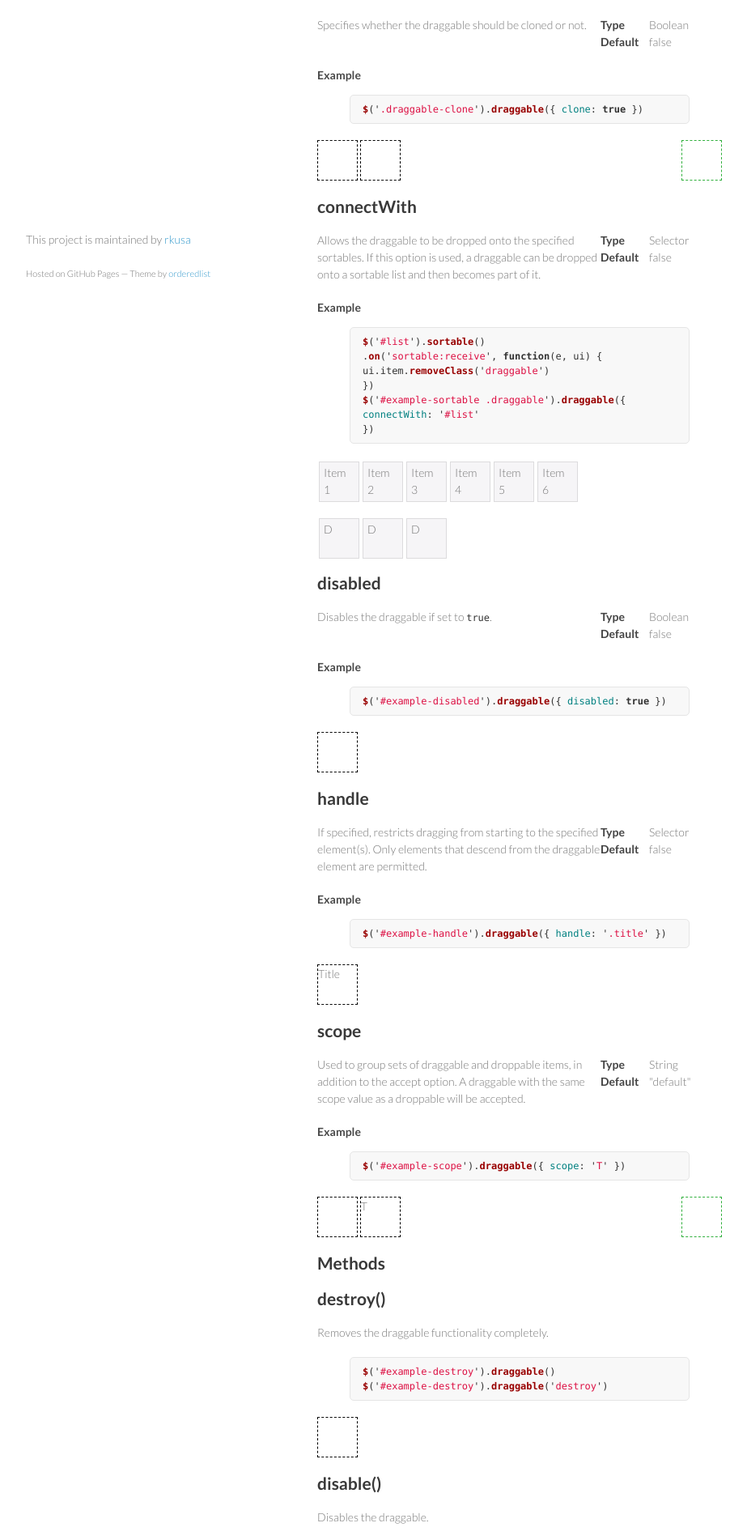
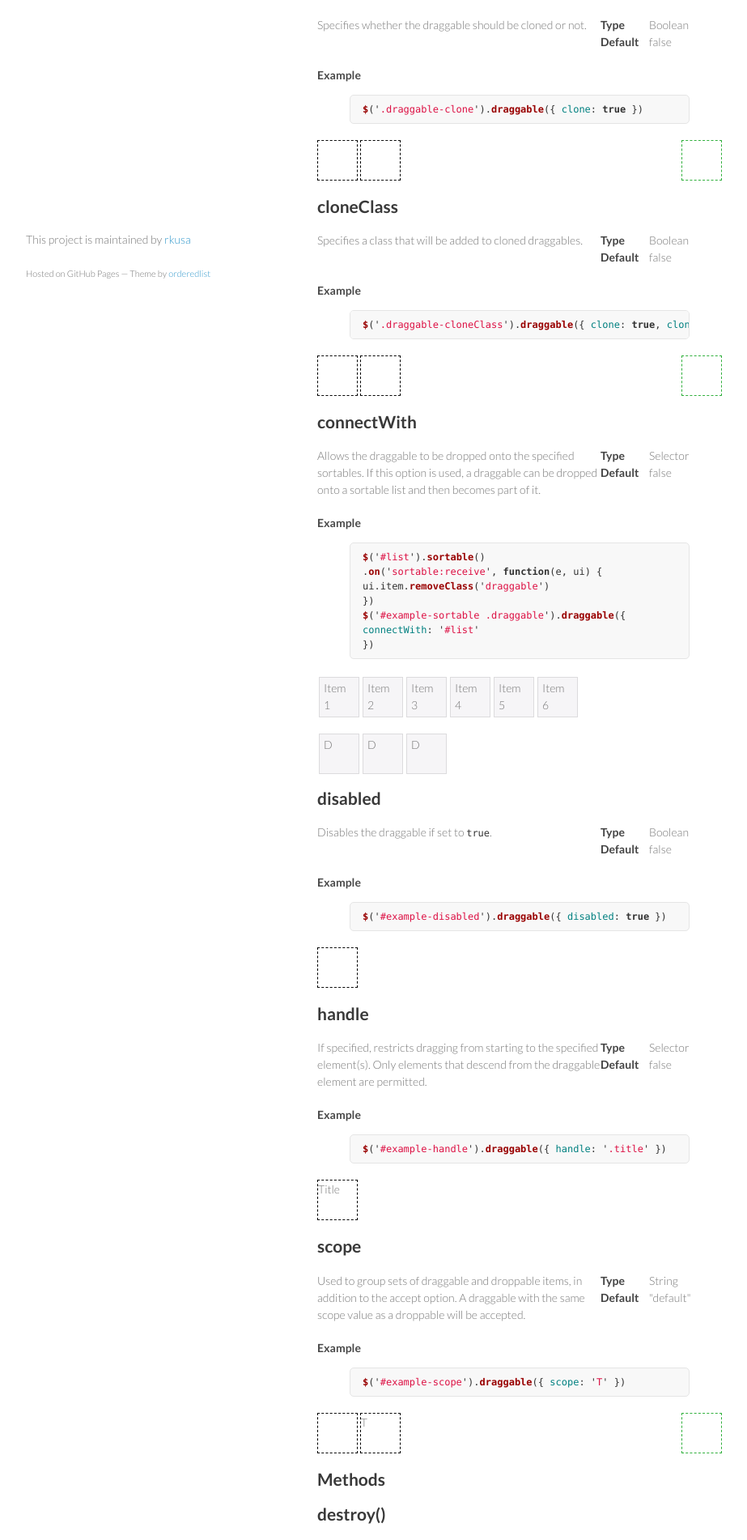
Before and after one commit to rkusa/touch-dnd, a Jekyll site: the page built from draggable.html, in a window 1280 px wide. Shown: the part 483-2385 px from the top of the page at 81% size, without its empty margins (178-1101 px from the left). Built offline with Jekyll 4.4.1, drawn with Linux system fonts in a browser that asks for light colours; Markdown is read by kramdown in place of the engine named in the settings; some of the changed lines change nothing that is shown.

Commit message:
add cloneClass docs

```diff
--- a/draggable.html
+++ b/draggable.html
@@ -42,6 +42,26 @@ layout: layout
   $(function() {
     $('.draggable-clone').draggable({ clone: true })
     $('#droppable-clone').droppable()
+  })
+</script>
+
+<h2>cloneClass</h2>
+<dl>
+  <dt>Type</dt>
+  <dd>Boolean</dd>
+  <dt>Default</dt>
+  <dd>false</dd>
+</dl>
+<p>Specifies a class that will be added to cloned draggables.</p>
+<h4>Example</h4>
+{% highlight js %}$('.draggable-cloneClass').draggable({ clone: true, cloneClass: 'clone' }){% endhighlight %}
+<div class="draggable draggable-cloneClass"></div>
+<div class="draggable draggable-cloneClass"></div>
+<div class="droppable" id="droppable-cloneClass" style="float:right"></div>
+<script type="text/javascript">
+  $(function() {
+    $('.draggable-cloneClass').draggable({ clone: true, cloneClass: 'clone' })
+    $('#droppable-cloneClass').droppable()
   })
 </script>
 
--- a/javascripts/touch-dnd.js
+++ b/javascripts/touch-dnd.js
@@ -12,10 +12,12 @@
   }
 
   function getTouchPageX(e) {
+    e = e.originalEvent || e
     return window.event && window.event.changedTouches && event.changedTouches[0].pageX || e.pageX
   }
 
   function getTouchPageY(e) {
+    e = e.originalEvent || e
     return window.event && window.event.changedTouches && event.changedTouches[0].pageY || e.pageY
   }
 
@@ -43,6 +45,8 @@
     'which'
   ]
   function trigger(el, name, originalEvent, arg) {
+    if (!el[0]) return
+
     originalEvent = originalEvent.originalEvent || originalEvent
     var props = {}
     eventProperties.forEach(function(prop) {
@@ -50,8 +54,10 @@
     })
     props.currentTarget = props.target = el[0]
 
-    var e = $.Event(name, props)
-    el.trigger(e, arg)
+    var win = (el[0].ownerDocument.defaultView || el[0].ownerDocument.parentWindow)
+
+    var e = win.$.Event(name, props)
+    win.$(el[0]).trigger(e, arg)
     return e
   }
 
@@ -63,6 +69,7 @@
     this.lastEntered = this.currentTarget = null
     this.lastX = this.lastY = this.lastDirection = null
     this.originalCss = {}
+    this.windows = [window]
 
     var placeholder
     Object.defineProperty(this, 'placeholder', {
@@ -90,7 +97,6 @@
     this.el = el
     this.handle = handle
     var el = this.handle || this.el
-    el.css('-ms-touch-action', 'none').css('touch-action', 'none')
     this.origin.x = getTouchPageX(e)
     this.origin.y = getTouchPageY(e)
     this.origin.transform  = vendorify('transform', this.el[0])
@@ -104,8 +110,10 @@
     // setting the css property `pointer-events` to `none` will let
     // the pointer events fire on the elements underneath the helper
     el[0].style.pointerEvents = 'none'
-    $(document).on(MOVE_EVENT, $.proxy(this.move, this))
-    $(document).on(END_EVENT, $.proxy(this.stop, this))
+    this.windows.forEach(function(win) {
+      $(win).on(MOVE_EVENT, $.proxy(this.move, this))
+      $(win).on(END_EVENT, $.proxy(this.stop, this))
+    }, this)
     transition(el[0], '')
     trigger(this.eventHandler, 'dragging:start', e)
     return this.el
@@ -138,37 +146,43 @@
 
     var el = this.el
     if (this.handle) {
-      if (revert) {
-        el = this.handle
-        setTimeout(this.handle.remove.bind(this.handle), 250)
-      } else {
       this.handle.remove()
-      }
     }
 
     setTimeout((function(el, origin) {
       transition(el[0], 'all 0.25s ease-in-out 0s')
       vendorify('transform', el[0], origin.transform || '')
       setTimeout(transition.bind(null, el[0], origin.transition || ''), 250)
-      el.css('pointer-events', '').css('-ms-touch-action', '').css('touch-action', '')
+      el[0].style.pointerEvents = ''
     }).bind(null, el, this.origin))
 
-    $(document).off(MOVE_EVENT, this.move)
-    $(document).off(END_EVENT, this.stop)
+    this.windows.forEach(function(win) {
+      $(win).off(MOVE_EVENT, this.move)
+      $(win).off(END_EVENT, this.stop)
+    }, this)
     this.parent = this.el = this.handle = null
   }
 
   Dragging.prototype.move = function(e) {
     if (!this.el) return
 
+    var doc = this.el[0].ownerDocument
+    var win = doc.defaultView || doc.parentWindow
+
     if (e.type !== 'scroll') {
       var pageX = getTouchPageX(e)
-        , pageY = getTouchPageY(e)
+      var pageY = getTouchPageY(e)
+
+      if (e.view !== win && e.view.frameElement) {
+        pageX += e.view.frameElement.offsetLeft
+        pageY += e.view.frameElement.offsetTop
+      }
 
       var clientX = e.clientX || window.event && window.event.touches && window.event.touches[0].clientX || 0
         , clientY = e.clientY || window.event && window.event.touches && window.event.touches[0].clientY || 0
 
-      var over = document.elementFromPoint(clientX, clientY)
+      var doc = this.el[0].ownerDocument
+      var over = e.view.document.elementFromPoint(clientX, clientY)
 
       var deltaX = this.lastX - pageX
         , deltaY = this.lastY - pageY
@@ -203,6 +217,8 @@
         , pageY = this.lastY + ((window.scrollY || window.pageYOffset) - this.origin.scrollY)
     }
 
+    // border scrolling only for root window
+    if (e.view !== win && e.view && e.view.frameElement) {
       var bottom = (pageY - (window.scrollY || window.pageYOffset) - window.innerHeight) * -1
       var bottomReached = document.documentElement.offsetHeight < (window.scrollY || window.pageYOffset) + window.innerHeight
       if (bottom <= 10 && !bottomReached) {
@@ -214,10 +230,12 @@
       if (top <= 10 && !topReached) {
         setTimeout(function() { window.scrollBy(0, -5) }, 50)
       }
+    }
 
     var deltaX = pageX - this.origin.x
       , deltaY = pageY - this.origin.y
     var el = this.handle || this.el
+
     translate(el[0], deltaX, deltaY)
   }
 
@@ -227,7 +245,7 @@
 
   Dragging.prototype.css = function(prop, val) {
     if (!this.el) return
-    this.originalCss[prop] = this.el[0].style[prop] ? this.el.css(prop) : ''
+    this.originalCss[prop] = this.el.css(prop)
     this.el.css(prop, val)
   }
 
@@ -243,7 +261,13 @@
     translate(this.el[0], deltaX, deltaY)
   }
 
-  var dragging = $.dragging = parent.$.dragging || new Dragging()
+  var dragging
+  if (parent.$ && parent.$.dragging) {
+    dragging = parent.$.dragging
+    dragging.windows.push(window)
+  }
+
+  dragging = $.dragging = dragging || new Dragging()
 
   // from https://github.com/rkusa/selector-observer
   var MutationObserver = window.MutationObserver || window.WebKitMutationObserver || window.MozMutationObserver
@@ -415,6 +439,8 @@
   Draggable.prototype.create = function() {
     this.el
     .on(START_EVENT, $.proxy(this.start, this))
+    .css('touch-action', 'double-tap-zoom')
+    .css('-ms-touch-action', 'double-tap-zoom')
 
     var self = this
     setTimeout(function() {
@@ -475,6 +501,9 @@
       handle.css('position', 'absolute')
             .css('left', position.left).css('top', position.top)
             .width(this.el.width()).height(this.el.height())
+      if (this.opts.cloneClass) {
+        handle.addClass(this.opts.cloneClass)
+      }
       handle.insertAfter(this.el)
     }
 
@@ -525,7 +554,7 @@
   }
 
   Droppable.prototype.activate = function(e) {
-    this.accept = dragging.parent.opts.connectWith && matches(this.el, dragging.parent.opts.connectWith)
+    this.accept = dragging.parent.opts.connectWith && this.el.is(dragging.parent.opts.connectWith)
 
     if (!this.accept) {
       var accept = this.opts.accept === '*'
@@ -621,6 +650,10 @@
     .on('dragging:diverted', this.opts.items, $.proxy(this.diverted, this))
     .on('dragging:drop',     this.opts.items, $.proxy(this.drop, this))
 
+    $(this.el).find(this.opts.items)
+    .css('touch-action', 'double-tap-zoom')
+    .css('-ms-touch-action', 'double-tap-zoom')
+
     this.el
     .on('dragging:enter',    $.proxy(this.enter, this))
     .on('dragging:diverted', $.proxy(this.diverted, this))
@@ -641,6 +674,8 @@
         return
       }
       var item = $(this)
+      item.css('touch-action', 'double-tap-zoom')
+          .css('-ms-touch-action', 'double-tap-zoom')
       self.el.trigger('sortable:change', { item: item })
       self.el.trigger('sortable:update', { item: item, index: -1 })
     })
@@ -680,7 +715,7 @@
     this.accept = dragging.parent.id === this.id
 
     if (!this.accept && dragging.parent.opts.connectWith) {
-      this.accept = matches(this.el[0], dragging.parent.opts.connectWith)
+      this.accept = this.el.is(dragging.parent.opts.connectWith)
     }
 
     if (!this.accept) return
@@ -947,21 +982,22 @@
     handle: false,
     initialized: false,
     clone: false,
+    cloneClass: '',
     scope: 'default'
   })
 
   $.fn.droppable = generic(Droppable, 'droppable', {
     accept: '*',
-    activeClass: false,
+    activeClass: '',
     disabled: false,
-    hoverClass: false,
+    hoverClass: '',
     initialized: false,
     scope: 'default'
   })
 
   $.fn.sortable = generic(Sortable, 'sortable', {
     accept: '*',
-    activeClass: false,
+    activeClass: '',
     cancel: 'input, textarea, button, select, option',
     connectWith: false,
     disabled: false,
--- a/stylesheets/styles.css
+++ b/stylesheets/styles.css
@@ -278,6 +278,9 @@ footer {
   padding: 5px 2px;
 }
 
+.draggable.clone {
+  background-color: #abe2a5;
+}
 
 .droppable.big {
   height: 60px;
```
Also changed, not shown: javascripts/touch-dnd.min.js, 1 other file. Lines whose indentation alone changed are shown as unchanged.
